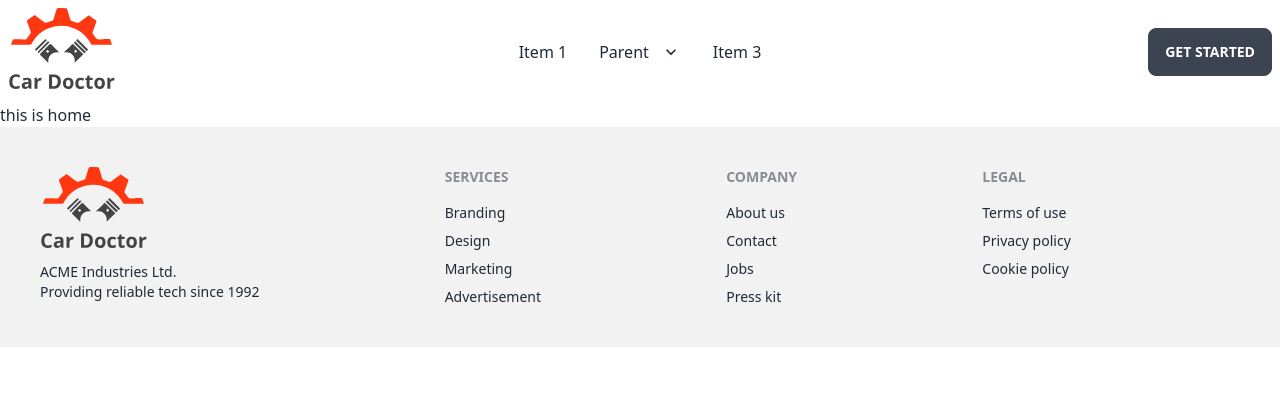
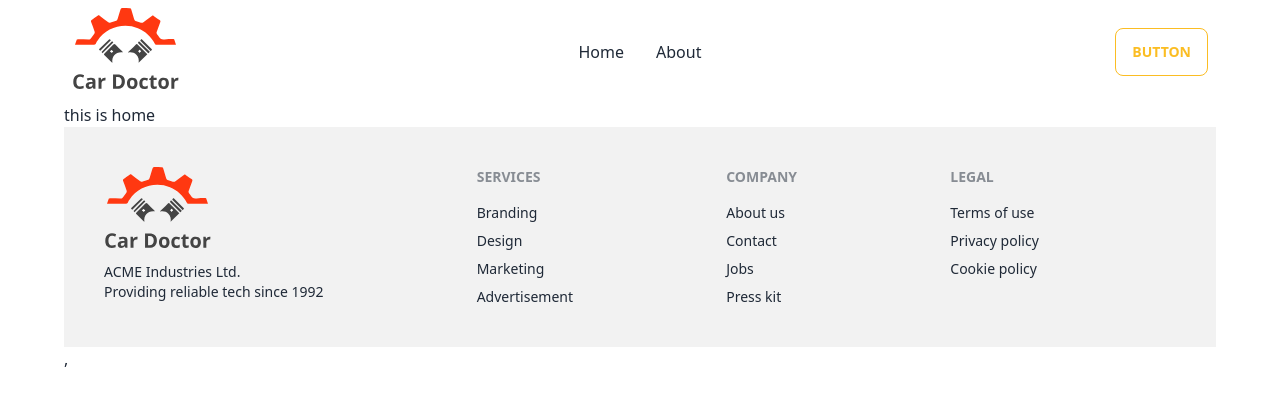
Before and after one commit to HmSani6699/car-doctor-client, a React (Vite) app: page / in a window 1280 px wide. Shown: the top 404 px of the page. Built offline with nearby package versions, Linux system fonts and the light colour scheme.

Commit message:
added to nav button

```diff
--- /dev/null
+++ b/src/Pages/Home/Banner/Banner.jsx
@@ -0,0 +1,10 @@
+
+const Banner = () => {
+    return (
+        <div>
+
+        </div>
+    );
+};
+
+export default Banner;
--- a/src/Pages/Shared/Navbar/Navbar.jsx
+++ b/src/Pages/Shared/Navbar/Navbar.jsx
@@ -4,6 +4,12 @@ import logo from '../../../assets/logo.svg';
 
 
 const Navbar = () => {
+
+    const navLink = <>
+        <li> <Link to='/'>Home</Link> </li>
+        <li> <Link to='/'>About</Link> </li>
+    </>
+
     return (
         <div className="navbar bg-base-100">
             <div className="navbar-start">
@@ -12,18 +18,7 @@ const Navbar = () => {
                         <svg xmlns="http://www.w3.org/2000/svg" className="h-5 w-5" fill="none" viewBox="0 0 24 24" stroke="currentColor"><path strokeLinecap="round" strokeLinejoin="round" strokeWidth="2" d="M4 6h16M4 12h8m-8 6h16" /></svg>
                     </label>
                     <ul tabIndex={0} className="menu menu-compact dropdown-content mt-3 p-2 shadow bg-base-100 rounded-box w-52">
-                        <li><a>Item 1</a></li>
-                        <li tabIndex={0}>
-                            <a className="justify-between">
-                                Parent
-                                <svg className="fill-current" xmlns="http://www.w3.org/2000/svg" width="24" height="24" viewBox="0 0 24 24"><path d="M8.59,16.58L13.17,12L8.59,7.41L10,6L16,12L10,18L8.59,16.58Z" /></svg>
-                            </a>
-                            <ul className="p-2">
-                                <li><a>Submenu 1</a></li>
-                                <li><a>Submenu 2</a></li>
-                            </ul>
-                        </li>
-                        <li><a>Item 3</a></li>
+                        {navLink}
                     </ul>
                 </div>
                 <Link to='/'>
@@ -32,22 +27,11 @@ const Navbar = () => {
             </div>
             <div className="navbar-center hidden lg:flex">
                 <ul className="menu menu-horizontal px-1">
-                    <li><a>Item 1</a></li>
-                    <li tabIndex={0}>
-                        <a>
-                            Parent
-                            <svg className="fill-current" xmlns="http://www.w3.org/2000/svg" width="20" height="20" viewBox="0 0 24 24"><path d="M7.41,8.58L12,13.17L16.59,8.58L18,10L12,16L6,10L7.41,8.58Z" /></svg>
-                        </a>
-                        <ul className="p-2">
-                            <li><a>Submenu 1</a></li>
-                            <li><a>Submenu 2</a></li>
-                        </ul>
-                    </li>
-                    <li><a>Item 3</a></li>
+                    {navLink}
                 </ul>
             </div>
             <div className="navbar-end">
-                <a className="btn">Get started</a>
+            <button className="btn btn-outline btn-warning">Button</button>
             </div>
         </div>
     );
--- a/src/main.jsx
+++ b/src/main.jsx
@@ -8,7 +8,9 @@ import {
 import router from './Routes/Routes.jsx';
 
 ReactDOM.createRoot(document.getElementById('root')).render(
-  <React.StrictMode>
-    <RouterProvider router={router} />
-  </React.StrictMode>,
+  <div className='max-w-6xl mx-auto'>
+    <React.StrictMode>
+      <RouterProvider router={router} />
+    </React.StrictMode>,
+  </div>
 )
```
